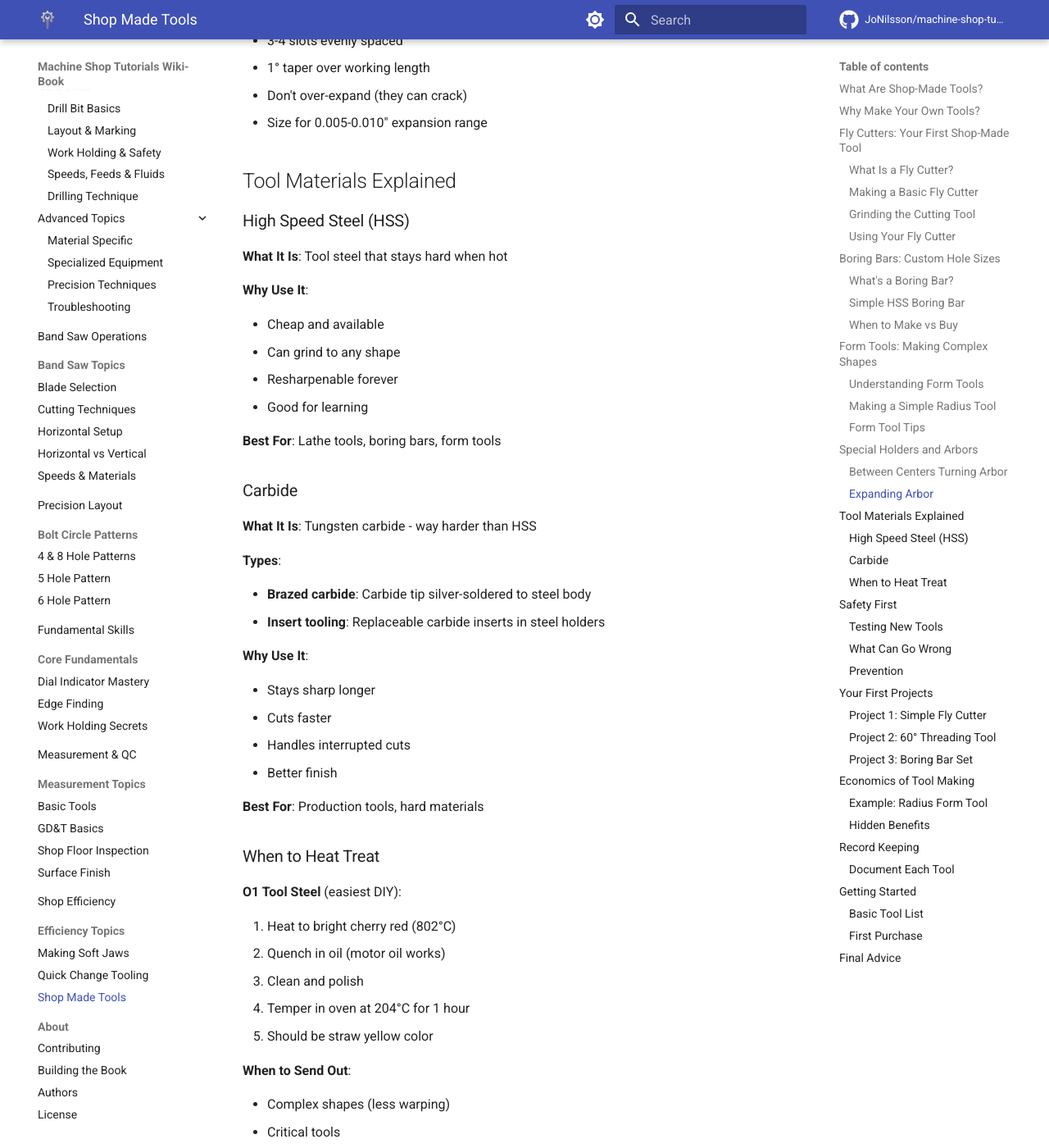
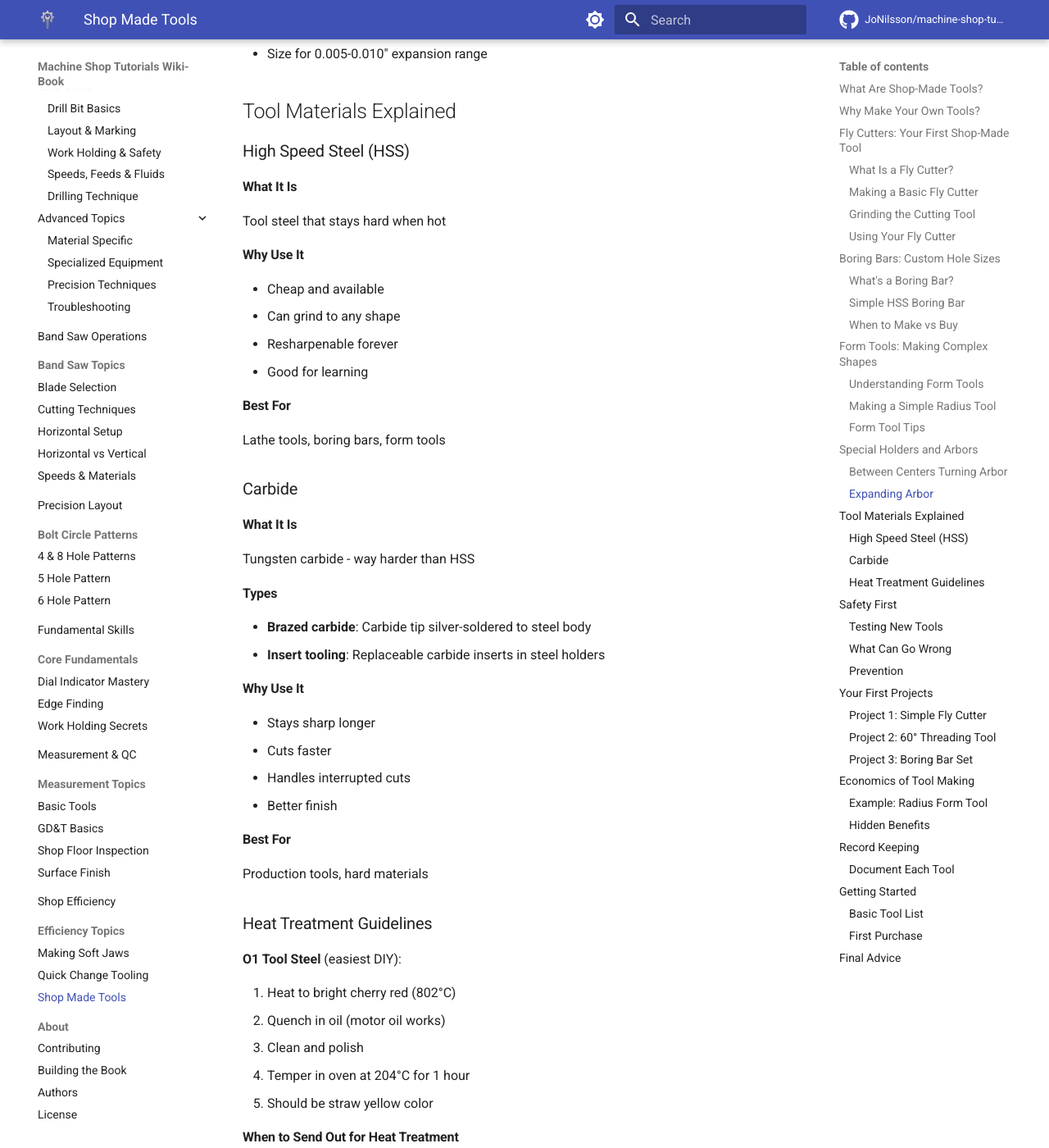
Before and after one commit to terraform-industry/machine-shop-tutorials, an MkDocs documentation site: the page built from docs/shop_efficiency/shop_made_tools.md, in a window 1280 px wide and 1400 px high, scrolled down 6278 px. Shown: the whole window at 82% size. Built offline with MkDocs 1.6.1 and Material for MkDocs 9.7.7, drawn with Linux system fonts in a browser that asks for light colours; comment, search, counter and statistics services are not loaded; some of the changed text lies outside the part shown.

Commit message:
update shop_efficiency

````diff
--- a/docs/shop_efficiency/shop_made_tools.md
+++ b/docs/shop_efficiency/shop_made_tools.md
@@ -4,32 +4,42 @@ Author: Johannes A. Nilsson
 
 ## What Are Shop-Made Tools?
 
-Shop-made tools are cutting tools, holders, and fixtures you make yourself instead of buying. Sometimes the tool you need doesn't exist. Sometimes it costs $500 and you need it for one job. Sometimes you can make it better than what's for sale. This is about taking raw materials and making the exact tool you need.
+Shop-made tools are cutting tools, holders, and fixtures you make yourself
+instead of buying. Sometimes the tool you need doesn't exist. Sometimes it
+costs $500 and you need it for one job. Sometimes you can make it better than
+what's for sale. This is about taking raw materials and making the exact tool
+you need.
 
 ## Why Make Your Own Tools?
 
-**Real Example**: You need to cut a 0.437" radius on 50 parts. A form tool costs $300 and takes 3 weeks to deliver. Or you can grind one from a HSS blank in an hour for $5.
+**Real Example**: You need to cut a 0.437" radius on 50 parts. A form
+tool costs $300 and takes 3 weeks to deliver. Or you can grind one from
+a HSS blank in an hour for $5.
 
 That's why we make tools.
 
 ## Fly Cutters: Your First Shop-Made Tool
 
-A fly cutter is the simplest tool you can make that gives professional results. It's basically a spinning arm with one cutting tool that makes super smooth, flat surfaces.
+A fly cutter is the simplest tool you can make that gives professional
+results. It's basically a spinning arm with one cutting tool that makes super
+smooth, flat surfaces.
 
 ### What Is a Fly Cutter?
 
-Imagine a single-point lathe tool spinning in your mill. That's a fly cutter. It takes a wide, shallow cut and leaves a mirror finish. Way better than face milling with an end mill.
+Imagine a single-point lathe tool spinning in your mill. That's a fly
+cutter. It takes a wide, shallow cut and leaves a mirror finish. Way better
+than face milling with an end mill.
 
 ### Making a Basic Fly Cutter
 
-**What You'll Need**:
+#### What You'll Need
 
 - 2-3" diameter steel round (1018 works fine)
 - HSS tool bit blank (3/8" or 1/2" square)
 - Set screws
 - Basic lathe and mill
 
-**Step-by-Step Process**:
+#### Step-by-Step Process
 
 1. **Make the Body**
 
@@ -60,13 +70,13 @@ Imagine a single-point lathe tool spinning in your mill. That's a fly cutter. It
 
 This is where the magic happens. You're making the actual cutting edge.
 
-**Basic Geometry**:
+#### Basic Geometry
 
 - **Top rake**: 5-10° positive (slopes down from cutting edge)
 - **Side clearance**: 10-15° (so only the edge touches)
 - **Nose radius**: 0.015-0.030" (prevents sharp corners that break)
 
-**How to Grind**:
+#### How to Grind
 
 1. Use a bench grinder with a fine wheel
 2. Keep the tool cool (dip in water frequently)
@@ -83,21 +93,24 @@ This is where the magic happens. You're making the actual cutting edge.
 
 ## Boring Bars: Custom Hole Sizes
 
-A boring bar is a tool for making precise holes to any diameter. Think of it as an adjustable reamer that you make yourself.
+A boring bar is a tool for making precise holes to any diameter. Think of it
+as an adjustable reamer that you make yourself.
 
 ### What's a Boring Bar?
 
-It's a steel bar with a cutting tool at the end. You stick it in a hole and it cuts the inside to make it bigger and more accurate. Essential when you need a hole size that doesn't match any standard tools.
+It's a steel bar with a cutting tool at the end. You stick it in a hole and
+it cuts the inside to make it bigger and more accurate. Essential when you
+need a hole size that doesn't match any standard tools.
 
 ### Simple HSS Boring Bar
 
-**Starting Material**:
+#### Starting Material
 
 - Steel rod (4140 is good, cold roll works too)
 - Diameter = 50-65% of your smallest hole
 - Length = 4x diameter maximum (longer = more chatter)
 
-**Making Process**:
+#### Making Process
 
 1. **Prepare the Shank**
 
@@ -107,7 +120,7 @@ It's a steel bar with a cutting tool at the end. You stick it in a hole and it c
 
 2. **Grind the Cutting End**
 
-   ```
+   ```text
    Side view:       Top view:
 
       |\              _____
@@ -126,14 +139,14 @@ It's a steel bar with a cutting tool at the end. You stick it in a hole and it c
 
 ### When to Make vs Buy
 
-**Make Your Own**:
+#### Make Your Own
 
 - Odd sizes (like 0.7835" for that weird bearing)
 - Long reach applications
 - Special profiles (like back boring)
 - Learning experience
 
-**Buy Commercial**:
+#### Buy Commercial
 
 - Standard sizes you'll use often
 - Carbide insert bars for production
@@ -142,17 +155,19 @@ It's a steel bar with a cutting tool at the end. You stick it in a hole and it c
 
 ## Form Tools: Making Complex Shapes
 
-Form tools cut specific profiles in one pass. Need a special radius? Odd angle? Custom groove? Make a form tool.
+Form tools cut specific profiles in one pass. Need a special radius? Odd
+angle? Custom groove? Make a form tool.
 
 ### Understanding Form Tools
 
-Instead of moving the tool to create a shape, the tool IS the shape. One plunge cut or pass creates the entire profile.
+Instead of moving the tool to create a shape, the tool IS the shape. One
+plunge cut or pass creates the entire profile.
 
 ### Making a Simple Radius Tool
 
 Let's say you need a 1/4" radius on the edge of parts.
 
-**Process**:
+#### Process
 
 1. **Start with HSS Blank**
 
@@ -188,20 +203,21 @@ Let's say you need a 1/4" radius on the edge of parts.
 
 ## Special Holders and Arbors
 
-Sometimes the challenge isn't the cutting tool - it's holding the work. Custom arbors and holders solve weird work-holding problems.
+Sometimes the challenge isn't the cutting tool - it's holding the work.
+Custom arbors and holders solve weird work-holding problems.
 
 ### Between Centers Turning Arbor
 
 For turning work that's already bored.
 
-**What It Is**:
+#### What It Is
 
 - Steel shaft with 60° centers on both ends
 - Work slides onto shaft
 - Dog drives the work
 - Perfect concentricity
 
-**Making One**:
+#### Making One
 
 1. Turn between centers (yes, to make a between centers arbor)
 2. Get diameter 0.0005" under your bore size
@@ -213,9 +229,9 @@ For turning work that's already bored.
 
 Holds work from the inside of a bore.
 
-**Design**:
+#### Design
 
-```
+```text
    Slots cut lengthwise
    |  |  |
    v  v  v
@@ -226,7 +242,7 @@ Draw bolt pulls tapered plug
 expanding the slotted section
 ```
 
-**Making Tips**:
+#### Making Tips
 
 - 3-4 slots evenly spaced
 - 1° taper over working length
@@ -237,36 +253,44 @@ expanding the slotted section
 
 ### High Speed Steel (HSS)
 
-**What It Is**: Tool steel that stays hard when hot
+#### What It Is
 
-**Why Use It**:
+Tool steel that stays hard when hot
+
+#### Why Use It
 
 - Cheap and available
 - Can grind to any shape
 - Resharpenable forever
 - Good for learning
 
-**Best For**: Lathe tools, boring bars, form tools
+#### Best For
+
+Lathe tools, boring bars, form tools
 
 ### Carbide
 
-**What It Is**: Tungsten carbide - way harder than HSS
+#### What It Is
 
-**Types**:
+Tungsten carbide - way harder than HSS
+
+#### Types
 
 - **Brazed carbide**: Carbide tip silver-soldered to steel body
 - **Insert tooling**: Replaceable carbide inserts in steel holders
 
-**Why Use It**:
+#### Why Use It
 
 - Stays sharp longer
 - Cuts faster
 - Handles interrupted cuts
 - Better finish
 
-**Best For**: Production tools, hard materials
+#### Best For
 
-### When to Heat Treat
+Production tools, hard materials
+
+### Heat Treatment Guidelines
 
 **O1 Tool Steel** (easiest DIY):
 
@@ -276,7 +300,7 @@ expanding the slotted section
 4. Temper in oven at 204°C for 1 hour
 5. Should be straw yellow color
 
-**When to Send Out**:
+#### When to Send Out for Heat Treatment
 
 - Complex shapes (less warping)
 - Critical tools
@@ -287,7 +311,7 @@ expanding the slotted section
 
 ### Testing New Tools
 
-**Always**:
+#### Always
 
 1. Start at 1/4 normal speed
 2. Take a 0.001" test cut
@@ -337,20 +361,22 @@ expanding the slotted section
 
 ### Example: Radius Form Tool
 
-**Buy It**:
+#### Buy It
 
 - $300+ custom ground
 - 2-3 week delivery
 - Single radius only
 
-**Make It**:
+#### Make It
 
 - $5 HSS blank
 - 2 hours labor
 - Any radius you want
 - Ready today
 
-**Break Even**: One job
+#### Break Even
+
+One job
 
 ### Hidden Benefits
 
@@ -373,7 +399,9 @@ Keep a document with:
 - Speed/feed that worked
 - Problems encountered
 
-**Why**: You or your protégé will need to make another someday
+#### Why
+
+You or your protégé will need to make another someday
 
 ## Getting Started
 
@@ -390,7 +418,9 @@ To start making tools you need:
 
 ### First Purchase
 
-**HSS Blank Set**: About $30 gets you:
+#### HSS Blank Set
+
+About $30 gets you:
 
 - Various sizes of square blanks
 - Ready to grind
@@ -399,10 +429,18 @@ To start making tools you need:
 
 ## Final Advice
 
-Making your own tools is a journey into the world of Machining. Your first fly cutter will probably look butt-ugly but if it cuts, it's good. Your tenth will be a work of art.
+Making your own tools is a journey into the world of Machining. Your
+first fly cutter will probably look butt-ugly but if it cuts, it's good.
+Your tenth will be a work of art.
 
-Start simple. Make tools that solve real problems in your shop. Every tool you make teaches you something - about working out geometry, about materials and their behavior, about problem solving.
+Start simple. Make tools that solve real problems in your shop. Every
+tool you make teaches you something - about working out geometry, about
+materials and their behavior, about problem solving.
 
-And there's no feeling quite like using a tool you designed and made to solve a problem that had you stumped. That's not just machining - that's actually engineering, craftsmanship, and creativity rolled into one. You will be a hacker of physical space and time.
+And there's no feeling quite like using a tool you designed and made to
+solve a problem that had you stumped. That's not just machining - that's
+actually engineering, craftsmanship, and creativity rolled into one. You
+will be a hacker of physical space and time.
 
-Remember: The best tool is the one that gets the job done safely. Pretty comes with practice, but pretty isn't necessary when you are starting out.
+Remember: The best tool is the one that gets the job done safely. Pretty
+comes with practice, but pretty isn't necessary when you are starting out.
````
Also changed, not shown: other parts of docs/shop_efficiency/shop_made_tools.md (+1 -1 lines), docs/shop_efficiency/making_soft_jaws.md (+22 -9 lines), docs/shop_efficiency/quick_change_tooling.md (+23 -9 lines), docs/shop_efficiency/README.md (line endings or trailing spaces), docs/shop_efficiency/index.md (line endings or trailing spaces).
